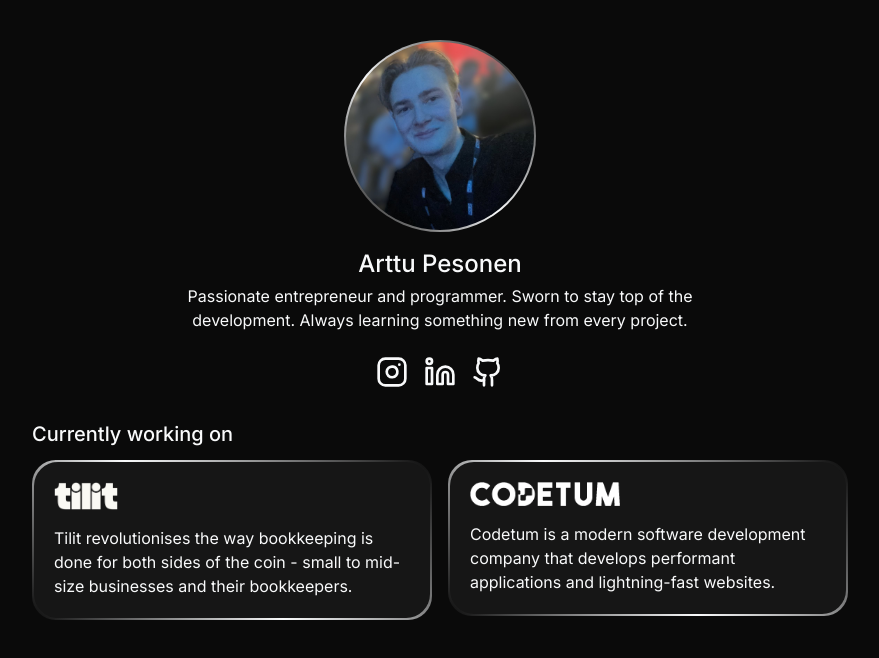
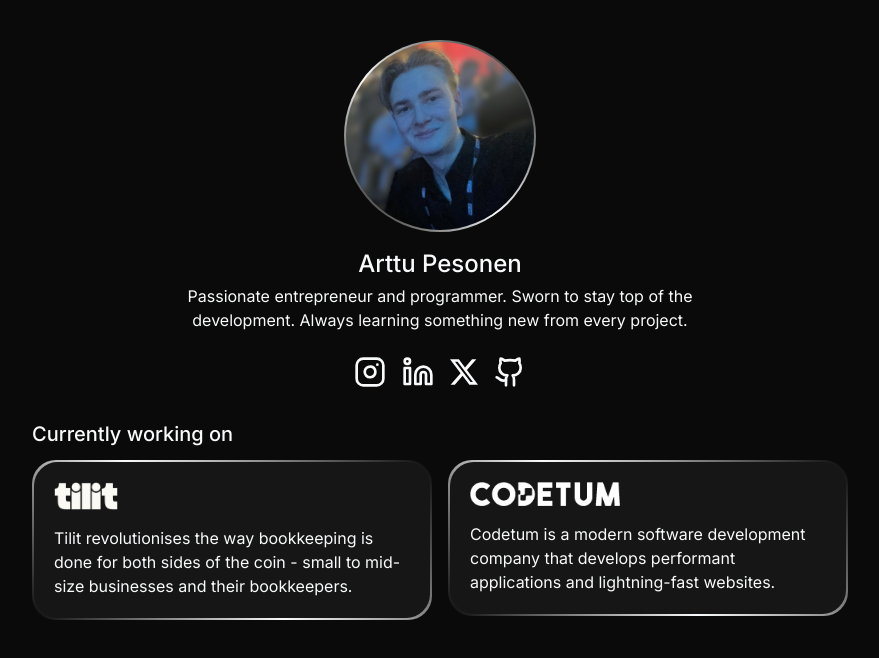
Before and after one commit to OfficialPesonen/website, a Next.js app: page / in a window 1280 px wide. Shown: the top 658 px of the page, without its empty margins (200-1079 px from the left). Built offline with nearby package versions, Linux system fonts and the light colour scheme.

Commit message:
Tweak colors.

```diff
--- a/src/app/page.tsx
+++ b/src/app/page.tsx
@@ -5,6 +5,7 @@ import Link from "next/link";
 import profileImage from "@/assets/profile.png";
 import tilitImage from "@/assets/tilit.png";
 import codetumImage from "@/assets/codetum.png";
+import { XPlatform } from "@/components/Icons";
 
 const Home = () => {
   return (
@@ -39,6 +40,15 @@ const Home = () => {
             className="hover:opacity-70"
           >
             <LinkedinIcon className="w-8 h-8" />
+          </Link>
+          <Link
+            href="https://x.com/officialpesonen"
+            target="_blank"
+            rel="noreferrer"
+            aria-label="X"
+            className="hover:opacity-70"
+          >
+            <XPlatform className="size-7 fill-foreground" />
           </Link>
           <Link
             href="https://github.com/officialpesonen"
--- /dev/null
+++ b/src/components/Icons.tsx
@@ -0,0 +1,23 @@
+import { ComponentProps } from "react";
+
+type IconProps = ComponentProps<"svg">;
+
+export function XPlatform(props: IconProps) {
+  return (
+    <svg
+      {...props}
+      xmlns="http://www.w3.org/2000/svg"
+      shapeRendering="geometricPrecision"
+      textRendering="geometricPrecision"
+      imageRendering="optimizeQuality"
+      fillRule="evenodd"
+      clipRule="evenodd"
+      viewBox="0 0 512 462.799"
+    >
+      <path
+        fillRule="nonzero"
+        d="M403.229 0h78.506L310.219 196.04 512 462.799H354.002L230.261 301.007 88.669 462.799h-78.56l183.455-209.683L0 0h161.999l111.856 147.88L403.229 0zm-27.556 415.805h43.505L138.363 44.527h-46.68l283.99 371.278z"
+      />
+    </svg>
+  );
+}
```
